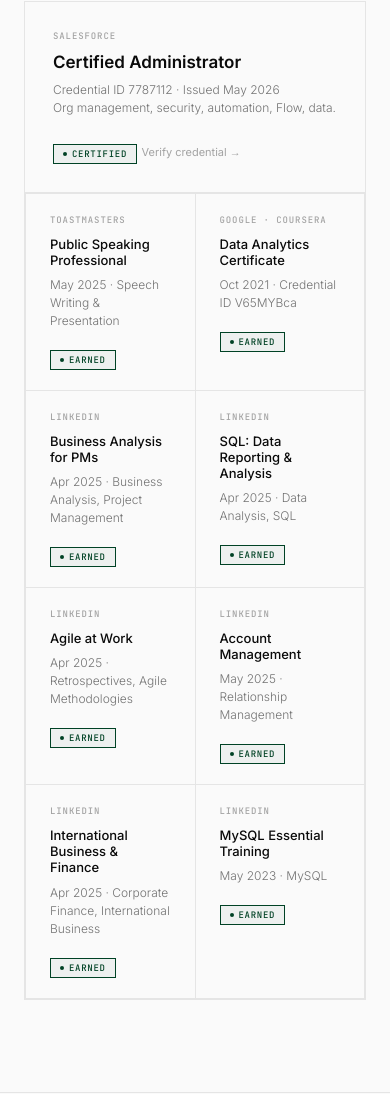
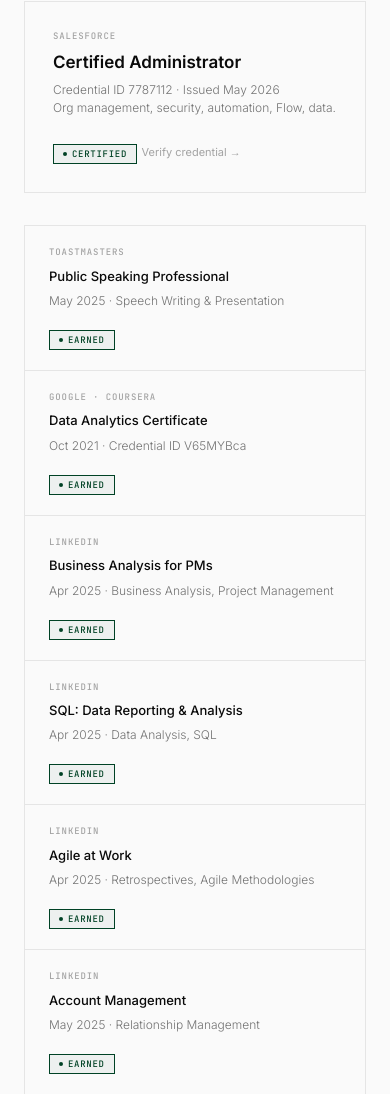
Before and after one commit to LionelKMunyuki/LionelKMunyuki.github.io, a plain HTML site: page index.html in a window 390 px wide. Shown: the part 1392-2486 px from the top of the page. Drawn offline with Linux system fonts and the light colour scheme.

Commit message:
Certifications: spread the cards across the full width
The Salesforce card's grid was never closed, so the eight other
certificates sat squeezed inside one third of it. Close it, let the
anchor card fill the row, and keep the eight as four across (two on
tablets, one on phones).

Co-Authored-By: Claude Opus 5.5 <noreply@anthropic.com>
Claude-Session: https://claude.ai/code/session_01PsF2zzDFXEKG5XxE4AWrLW

```diff
--- a/index.html
+++ b/index.html
@@ -209,7 +209,7 @@ html[data-theme="dark"] .photo-caption { background: rgba(10,10,10,0.92); }
 
 /* CERT TIERS */
 .cert-primary {
-  display: grid; grid-template-columns: repeat(3,1fr);
+  display: grid; grid-template-columns: repeat(auto-fit, minmax(280px, 1fr));
   gap: 1px; background: var(--g200);
   border: 1px solid var(--g200);
   margin-bottom: 2rem;
@@ -535,6 +535,9 @@ footer .footer-links { justify-self: end; }
   .exp-card { flex: 0 0 calc(85% - 1px); }
   .modal { max-width: 100%; }
 }
+@media (max-width: 560px) {
+  .cert-secondary { grid-template-columns: 1fr; }
+}
 /* ── PROJECT FILTER NAV ── */
 .proj-filter-wrap {
   border-top: 1px solid var(--g200);
@@ -642,6 +645,7 @@ footer .footer-links { justify-self: end; }
       <span class="cert-badge live"><span class="cert-dot"></span>Certified</span>
       <a href="https://trailhead.salesforce.com/credentials/verification" target="_blank" class="cert-link">Verify credential →</a>
     </div>
+  </div>
 
 
   <div class="cert-secondary reveal">
```
